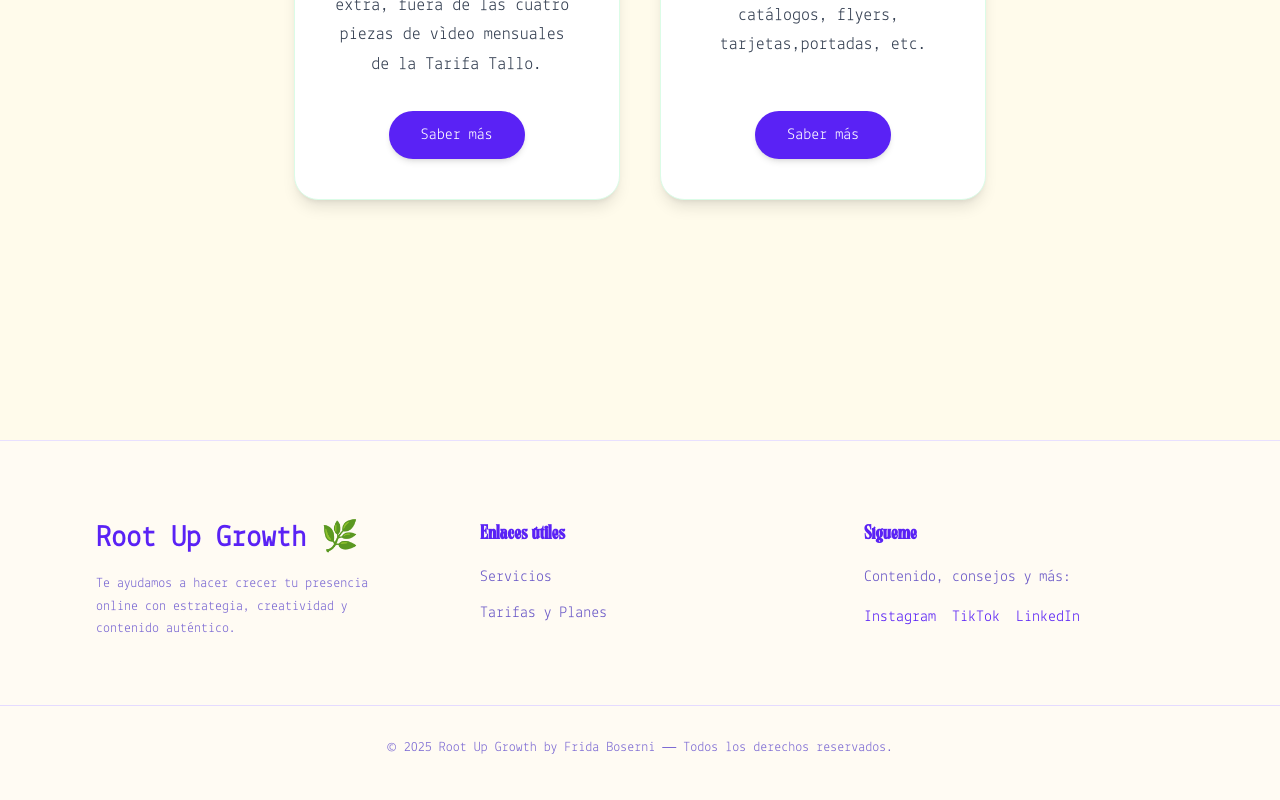
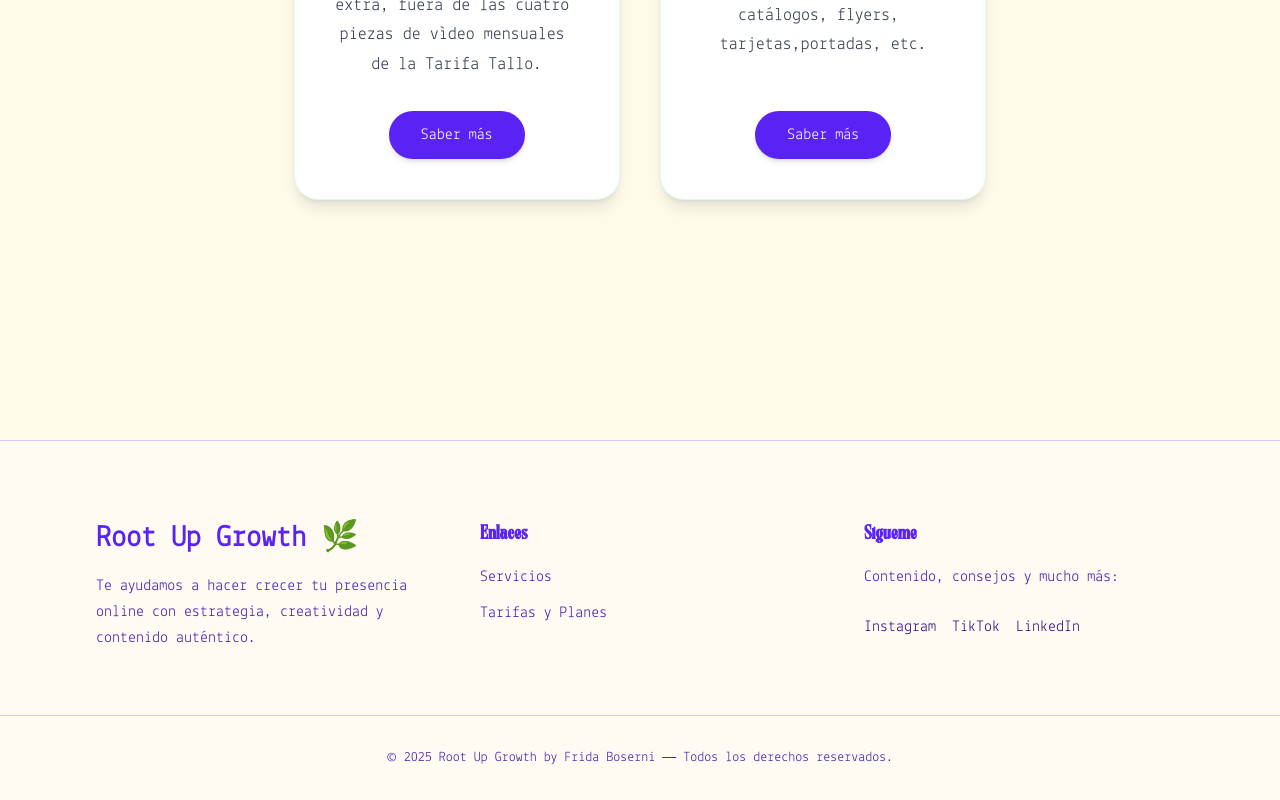
Before and after one commit to davetorta94/rootupgrowth, a Next.js app: page /tarifas in a window 1280 px wide. Shown: the part 2410-3210 px from the top of the page. Built offline with nearby package versions, Linux system fonts and the light colour scheme; what tailwindcss-animated would draw is missing.

Commit message:
performance fix test

```diff
--- a/src/app/layout.tsx
+++ b/src/app/layout.tsx
@@ -22,22 +22,25 @@ export const metadata: Metadata = {
 
 export default function RootLayout({
   children,
-}: Readonly<{
+}: {
   children: React.ReactNode;
-}>) {
+}) {
   return (
     <html lang="es">
       <body
         className={`${geistSans.variable} ${geistMono.variable} antialiased bg-amber-50`}
       >
-         <header className="flex justify-between w-full h-50">
+        <header className="flex justify-between w-full h-50" role="banner">
+          <Leaf />
+          <Navbar />
+          <Logo />
+        </header>
 
-              <Leaf />
-              <Navbar />
-              <Logo />
 
-            </header>
-        {children}
+        <main id="main-content" role="main" className="min-h-screen">
+          {children}
+        </main>
+
       </body>
     </html>
   );
--- a/src/components/CTA.tsx
+++ b/src/components/CTA.tsx
@@ -5,7 +5,7 @@ export const Cta = () => {
   return (
     <>
         <div className="flex justify-center my-2.5">
-            <button className="border-dashed rounded-xl border-2 border-amber-600 p-6 hover:bg-amber-600 hover:text-white">
+            <button className="border-dashed rounded-xl border-2 border-amber-600 p-6 hover:bg-amber-600 hover:text-white min-h-11 px-6 py-3">
               <Link href='/form'>
                 ¿Te unes al vivero?
               </Link>
--- a/src/components/footer.tsx
+++ b/src/components/footer.tsx
@@ -5,7 +5,7 @@ import Link from "next/link";
 
 export function Footer() {
   return (
-    <footer className="bg-[#fffbf3] text-[#5a22f5] pt-20 pb-12 mt-32 border-t border-[#e8e0ff]">
+    <footer className="bg-[#fffbf3] text-[#2e137a] pt-20 pb-12 mt-32 border-t border-[#d6c8ff]">
       <div className="max-w-6xl mx-auto px-8 grid md:grid-cols-3 gap-16">
 
         {/* Branding */}
@@ -14,8 +14,11 @@ export function Footer() {
           whileInView={{ opacity: 1, y: 0 }}
           viewport={{ once: true }}
         >
-          <h3 className="text-3xl font-bold mb-4">Root Up Growth 🌿</h3>
-          <p className="text-sm text-[#7c6ad3] leading-relaxed">
+          <h3 className="text-3xl font-bold mb-4 text-[#5a22f5]">
+            Root Up Growth 🌿
+          </h3>
+
+          <p className="text-base leading-relaxed text-[#4520b3]">
             Te ayudamos a hacer crecer tu presencia online con estrategia,
             creatividad y contenido auténtico.
           </p>
@@ -28,15 +31,16 @@ export function Footer() {
           viewport={{ once: true }}
           transition={{ delay: 0.1 }}
         >
-          <h4 className="text-xl font-semibold mb-4">Enlaces útiles</h4>
-          <ul className="space-y-3 text-[#6a58c7]">
+          <h4 className="text-xl font-semibold mb-4 text-[#5a22f5]">Enlaces</h4>
+
+          <ul className="space-y-3 text-[#4520b3]">
             <li>
-              <Link href="/servicios" className="hover:text-[#5a22f5] transition-colors">
+              <Link href="/servicios" className="hover:text-[#5a22f5]">
                 Servicios
               </Link>
             </li>
             <li>
-              <Link href="/tarifas" className="hover:text-[#5a22f5] transition-colors">
+              <Link href="/tarifas" className="hover:text-[#5a22f5]">
                 Tarifas y Planes
               </Link>
             </li>
@@ -50,19 +54,26 @@ export function Footer() {
           viewport={{ once: true }}
           transition={{ delay: 0.2 }}
         >
-          <h4 className="text-xl font-semibold mb-4">Sígueme</h4>
-          <p className="text-[#6a58c7] mb-4">Contenido, consejos y más:</p>
-          <div className="flex gap-4">
-            <Link href="https://www.instagram.com/fridaboserni/" className="hover:text-[#5a22f5]">Instagram</Link>
-            <Link href="https://www.tiktok.com/@fridaboserni" className="hover:text-[#5a22f5]">TikTok</Link>
-            <Link href="https://www.linkedin.com/in/elenabotana/" className="hover:text-[#5a22f5]">LinkedIn</Link>
+          <h4 className="text-xl font-semibold mb-4 text-[#5a22f5]">Sígueme</h4>
+
+          <p className="text-[#4520b3] mb-4">Contenido, consejos y mucho más:</p>
+
+          <div className="flex gap-4 *:min-h-11 *:flex *:items-center">
+            <Link href="https://www.instagram.com/fridaboserni/" className="hover:text-[#5a22f5]">
+              Instagram
+            </Link>
+            <Link href="https://www.tiktok.com/@fridaboserni" className="hover:text-[#5a22f5]">
+              TikTok
+            </Link>
+            <Link href="https://www.linkedin.com/in/elenabotana/" className="hover:text-[#5a22f5]">
+              LinkedIn
+            </Link>
           </div>
         </motion.div>
-
       </div>
 
       {/* Copyright */}
-      <div className="mt-16 pt-8 border-t border-[#e5dbff] text-center text-sm text-[#7c6ad3]">
+      <div className="mt-16 pt-8 border-t border-[#d6c8ff] text-center text-sm text-[#4520b3]">
         © {new Date().getFullYear()} Root Up Growth by Frida Boserni — Todos los derechos reservados.
       </div>
     </footer>
```
